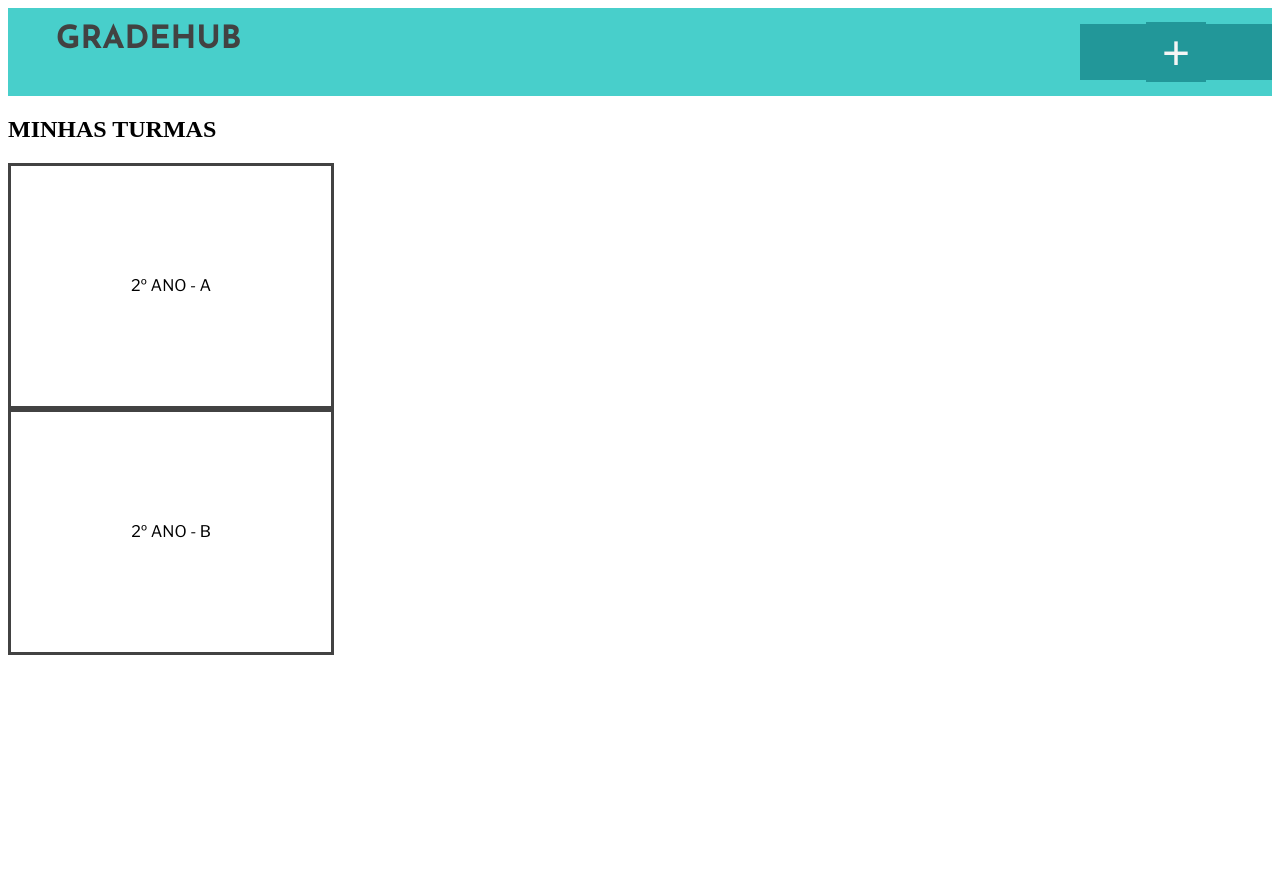
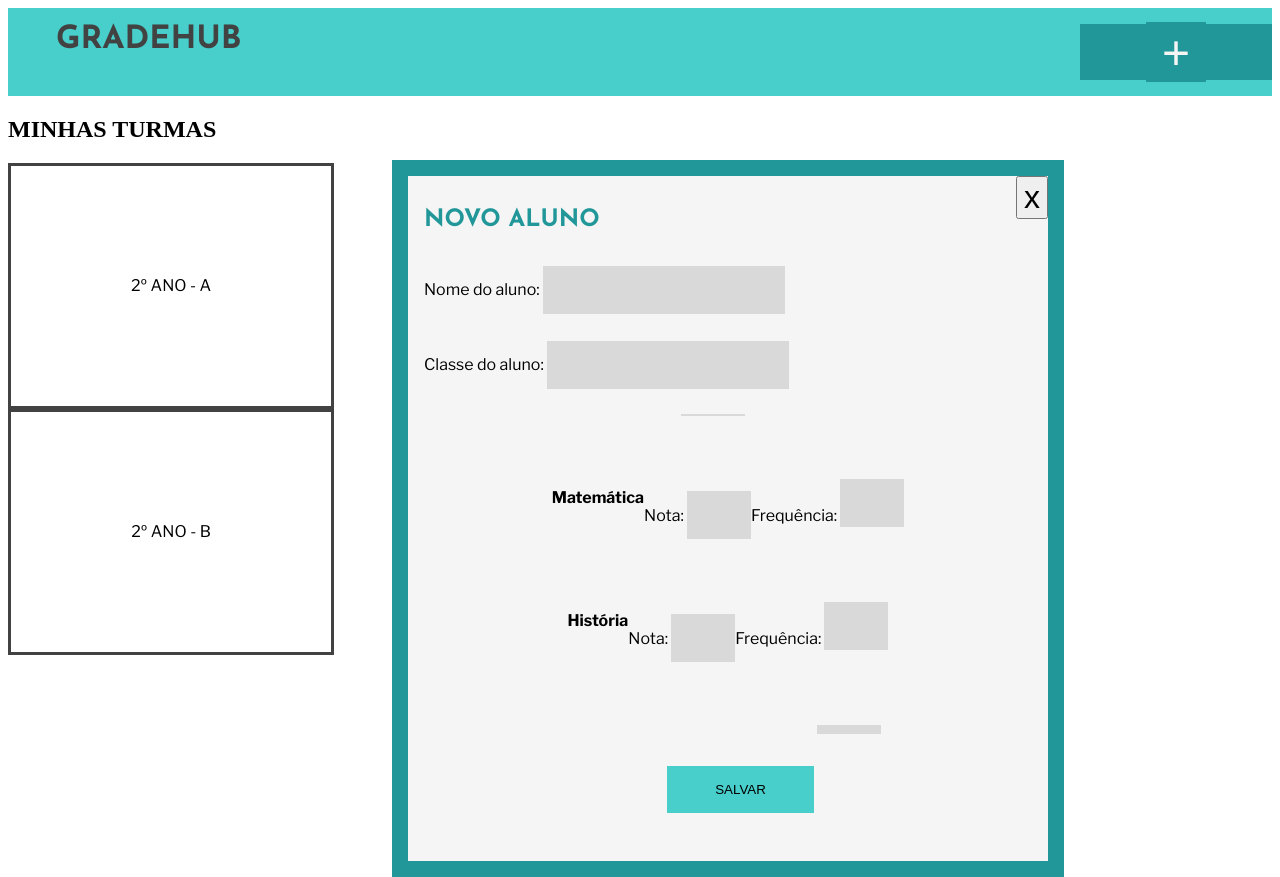
Before and after one commit to niellegs/dti-desafio, a React (Create React App) app in the folder code/: page / in a window 1280 px wide. Before the commit the page ends 800 px from the top, so only its background shows below. Built offline with nearby package versions, Linux system fonts and the light colour scheme; the HTML template or start-up script is replaced by a standard one.

Commit message:
abrir e fechar - alunos

```diff
--- /dev/null
+++ b/code/src/AddAluno.jsx
@@ -0,0 +1,99 @@
+import React from "react";
+import styles from "./css/add.module.css";
+import { useState } from "react";
+
+function AddAluno() {
+    const [fechado, setFechado] = useState(false);
+    const fechar = () => {
+        setFechado(true)
+    }
+    return(
+        <>
+        {!fechado && (
+                        <div className={styles.container}>
+                        <div className={styles.fechar}>
+                          <button onClick={fechar}>x</button>
+                        </div>
+                        <div className={styles.info}>
+                          <h3>NOVO ALUNO</h3>
+                          <div>
+                            <p>Nome do aluno: </p>
+                            <input type="text" />
+                          </div>
+                          <div>
+                            <p>Classe do aluno: </p>
+                            <input type="text" />
+                          </div>
+                          <div className={styles.containerMaterias}>
+                          <div className={styles.materias}>
+                            <div className="materia">
+                                <h4>Português</h4>
+                                <div>
+                                    <p>Nota:</p>
+                                    <input type="text" />
+                                </div>
+                                <div>Frequência:</div>
+                                <input type="text" />
+                            </div>
+                          </div>
+
+                          <div className={styles.materias}>
+                            <div className="materia">
+                                <h4>Matemática</h4>
+                                <div>
+                                    <p>Nota:</p>
+                                    <input type="text" />
+                                </div>
+                                <div>Frequência:</div>
+                                <input type="text" />
+                            </div>
+                          </div>
+
+                          <div className={styles.materias}>
+                            <div className="materia">
+                                <h4>História</h4>
+                                <div>
+                                    <p>Nota:</p>
+                                    <input type="text" />
+                                </div>
+                                <div>Frequência:</div>
+                                <input type="text" />
+                            </div>
+                          </div>
+
+                          <div className={styles.materias}>
+                            <div className="materia">
+                                <h4>Física</h4>
+                                <div>
+                                    <p>Nota:</p>
+                                    <input type="text" />
+                                </div>
+                                <div>Frequência:</div>
+                                <input type="text" />
+                            </div>
+                          </div>
+
+                          <div className={styles.materias}>
+                            <div className="materia">
+                                <h4>Filosofia</h4>
+                                <div>
+                                    <p>Nota:</p>
+                                    <input type="text" />
+                                </div>
+                                <div>Frequência:</div>
+                                <input type="text" />
+                            </div>
+                          </div>
+
+                          </div>
+
+                          <button>SALVAR</button>
+                        </div>
+                      </div>
+        )}
+
+        </>
+    )
+}
+
+export default AddAluno;
--- a/code/src/App.jsx
+++ b/code/src/App.jsx
@@ -2,21 +2,27 @@ import React, { useState } from 'react';
 import Menu from './Menu';
 import Classe from './Classe';
 import AddTurma from './AddTurma';
+import AddAluno from './AddAluno';
 
 function App() {
   const [addTurma, seeAddTurma] = useState(false);
+  const [addAluno, seeAddAluno] = useState(false);
 
-  // Função para alternar a visibilidade do componente AddTurma
   const alternarAddTurma = () => {
     seeAddTurma(prevState => !prevState);
   };
+  const alternarAddAluno = () => {
+    seeAddAluno(prevState => !prevState);
+  }
+  const turmaToMain = () => {
 
+  }
   return (
     <div className="App">
-      {/* Passa a função alternarAddTurma como prop para o Menu */}
-      <Menu alternarAddTurma={alternarAddTurma} />
-      {/* Renderiza AddTurma com base no estado addTurma */}
+      <Menu alternarAddTurma={alternarAddTurma} alternarAddAluno={alternarAddAluno} />
       {addTurma && <AddTurma />}
+      {addAluno && <AddAluno />}
+      <AddAluno />
       <h2>MINHAS TURMAS</h2>
       <div className="containerClasse">
         <Classe />
--- a/code/src/Menu.jsx
+++ b/code/src/Menu.jsx
@@ -1,7 +1,7 @@
 import React from 'react';
 import './css/menu.css';
 
-function Menu({ alternarAddTurma }) {
+function Menu({ alternarAddTurma, alternarAddAluno }) {
   return (
     <header>
       <h1>GRADEHUB</h1>
@@ -10,7 +10,7 @@ function Menu({ alternarAddTurma }) {
           <button>+</button>
           <ul>
             <li onClick={alternarAddTurma}><p>Turma</p></li>
-            <li><p>Aluno</p></li>
+            <li onClick={alternarAddAluno}><p>Aluno</p></li>
           </ul>
         </li>
       </ul>
--- a/code/src/css/add.module.css
+++ b/code/src/css/add.module.css
@@ -15,7 +15,7 @@
     position: absolute;
     background-color: var(--branco);
     border: var(--azulEscuro) 1rem solid;
-    transform: translate(30vw, 20vh);
+    transform: translate(30vw, 8vh);
     width: 50vw;
     height: auto;
 }
@@ -44,6 +44,7 @@
 .info div {
     display: flex;
     align-items: center;
+    margin-top: 1.5rem;
 }
 
 .info div input {
@@ -67,3 +68,29 @@
     background-color: var(--azulEscuro);
     color: var(--branco);
 }
+
+.containerMaterias {
+    overflow-y: scroll;
+    height: 40vh;
+    display: flex;
+    flex-direction: column;
+    justify-content: center;
+    align-items: center;
+}
+
+.materias:first-child {
+    margin-top: 5rem;
+}
+.materias {
+    display: flex;
+    justify-content: center;
+    align-items: center;
+}
+
+.materias input {
+    width: 3rem;
+}
+
+.materias h4 {
+    margin-bottom: 2rem;
+}
```
Also changed, not shown: code/src/addAluno.jsx (deleted).
